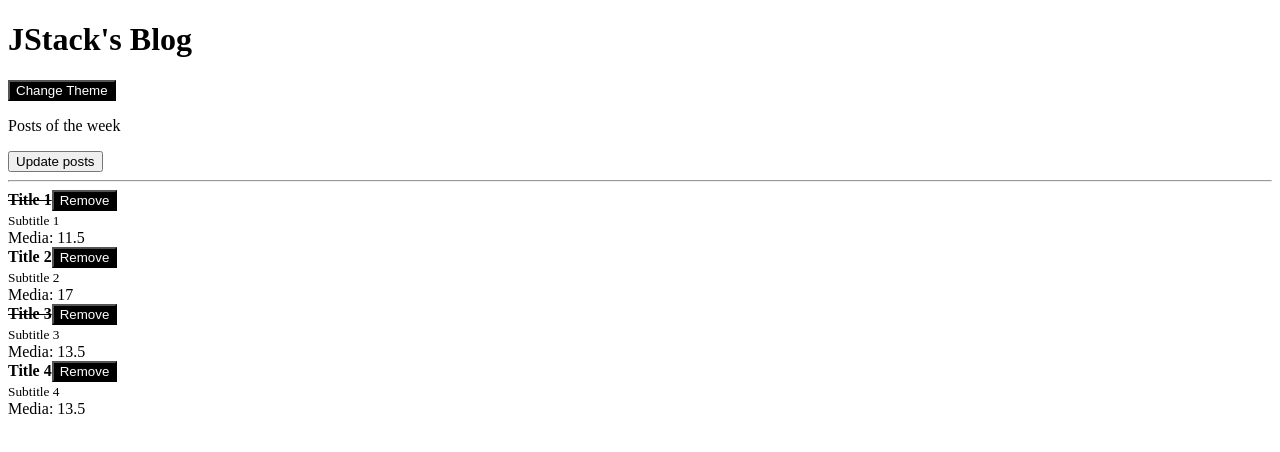
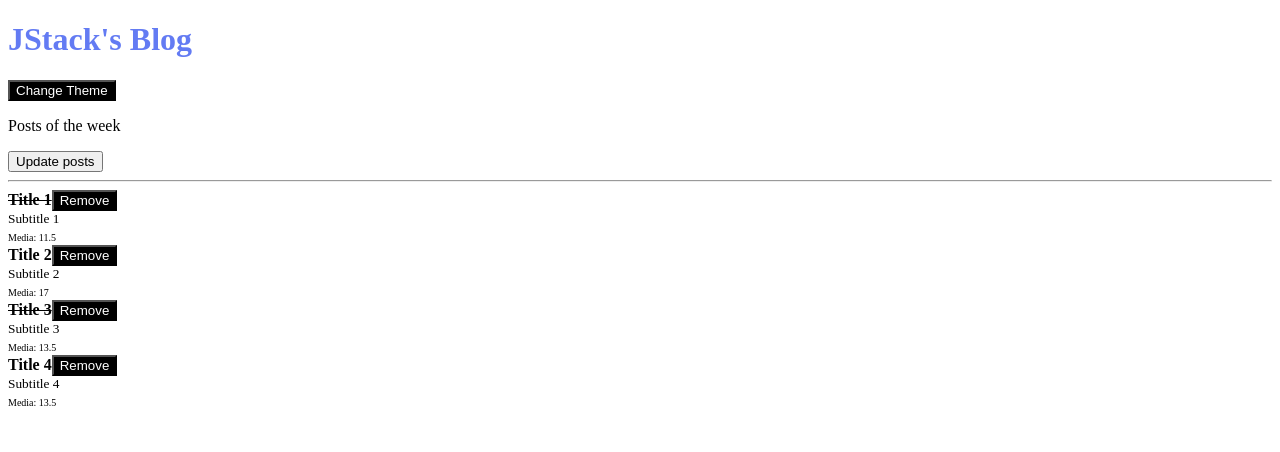
Before and after one commit to PedroVictor022/React-review-basic, a React (Create React App) app: page / in a window 1280 px wide. Shown: the top 452 px of the page. Built offline with nearby package versions, Linux system fonts and the light colour scheme.

Commit message:
Update all styles

```diff
--- a/package.json
+++ b/package.json
@@ -10,6 +10,8 @@
     "react": "^18.2.0",
     "react-dom": "^18.2.0",
     "react-scripts": "5.0.1",
+    "styled-component": "^2.8.0",
+    "styled-components": "^5.3.6",
     "web-vitals": "^2.1.4"
   },
   "scripts": {
--- a/src/components/Button.js
+++ b/src/components/button/index.js
@@ -1,6 +1,6 @@
 import PropTypes from "prop-types";
 import { useContext } from "react";
-import { ThemeContext } from "./ThemeContext";
+import { ThemeContext } from "../context/ThemeContext";
 export default function Button(props) {
 
   const {theme} = useContext(ThemeContext);
--- a/src/components/Header.js
+++ b/src/components/header/index.js
@@ -1,7 +1,9 @@
 import PropTypes from "prop-types";
 import { useContext } from "react";
-import Button from "./Button";
-import { ThemeContext } from "./ThemeContext";
+import Button from "../button";
+import { ThemeContext } from "../context/ThemeContext";
+
+import styled from "styled-components";
 
 export default function Header({ title, children }) {
 
@@ -9,7 +11,7 @@ export default function Header({ title, children }) {
 
   return (
     <>
-      <h1>{title}</h1>
+      <Title>{title}</Title>
       <Button
         onClick={onToggleTheme}
       >
@@ -29,3 +31,8 @@ Header.propTypes = {
 Header.defaultProps = {
   title: `JStack's Blog`,
 }
+
+
+const Title = styled.h1`
+  color: #637BF3;
+`;
--- a/src/components/Post.js
+++ b/src/components/post/index.js
@@ -1,5 +1,6 @@
 import PropTypes from "prop-types";
-import PostHeader from "./PostHeader";
+import PostHeader from "../postHeader";
+import { Rate, Subtitle } from "./styles";
 
 export function Post(props) {
 
@@ -14,11 +15,11 @@ export function Post(props) {
             read: props.post.read
           }}
         />
-        <br />
-        <small>{props.post.subTitle}</small>
-        <br />
-        Media: {props.post.like / 2}
-        <br />
+
+        <Subtitle>{props.post.subTitle}</Subtitle>
+
+        <Rate>Media: {props.post.like / 2}</Rate>
+
 
       </article>
     </>
--- /dev/null
+++ b/src/components/post/styles.js
@@ -0,0 +1,9 @@
+import styled from "styled-components";
+
+export const Subtitle = styled.small`
+  display: block;
+`;
+
+export const Rate = styled.span`
+  font-size: 10px;
+`;
--- a/src/components/PostHeader.js
+++ b/src/components/postHeader/index.js
@@ -1,5 +1,5 @@
 import PropTypes from "prop-types";
-import Button from "./Button";
+import Button from "../button";
 
 export default function PostHeader(props) {
   return (
--- /dev/null
+++ b/src/components/styles/globals.js
@@ -0,0 +1,7 @@
+import { createGlobalStyle } from "styled-components";
+
+export default createGlobalStyle`
+  body {
+
+  }
+`;
--- a/src/index.js
+++ b/src/index.js
@@ -1,10 +1,12 @@
 import React from 'react';
 import ReactDOM from 'react-dom/client';
 import App from './App';
+import Globals from './components/styles/globals';
 
 const root = ReactDOM.createRoot(document.getElementById('root'));
 root.render(
   <>
     <App />
+    <Globals />
   </>
 );
```
Also changed, not shown: src/App.js (+4 -4 lines), src/components/context/ThemeContext.js (renamed from src/components/ThemeContext.js), 1 other file (tests, documents, lock files or other folders).
